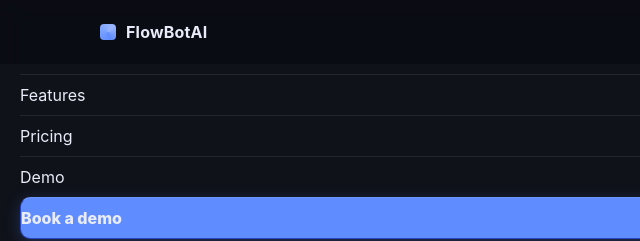
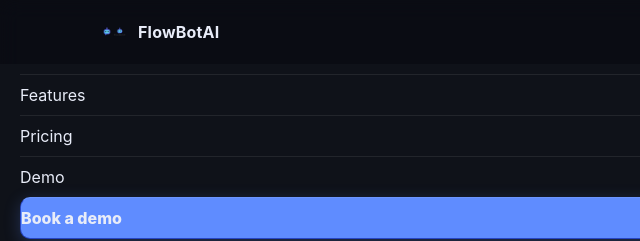
Before and after one commit to henrymason01/flowboti-site, a plain HTML site: page index.html in a window 1280 px wide. Shown: the top 241 px of the page, 0-640 px from the left. Drawn offline with Linux system fonts and the light colour scheme.

Commit message:
Update index.html

```diff
--- a/index.html
+++ b/index.html
@@ -21,7 +21,7 @@
   <header class="nav" role="banner">
     <div class="container nav-inner">
       <a class="brand" href="/" aria-label="FlowBotAI Home">
-        <span class="logo"></span>
+        <img src="/logo.png" alt="FlowBotAI logo" style="height:28px; width:auto;">
         <span class="brand-name">FlowBotAI</span>
       </a>
       <nav class="nav-links" aria-label="Primary">
```
